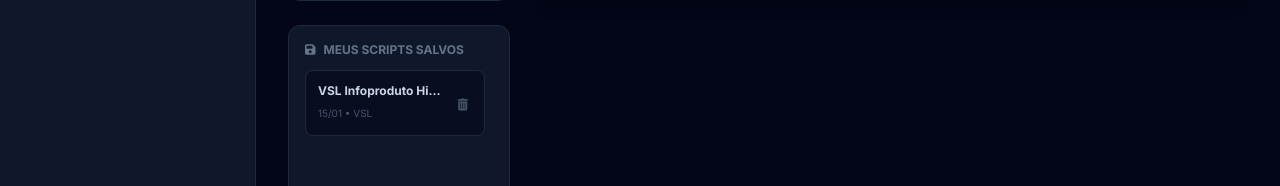
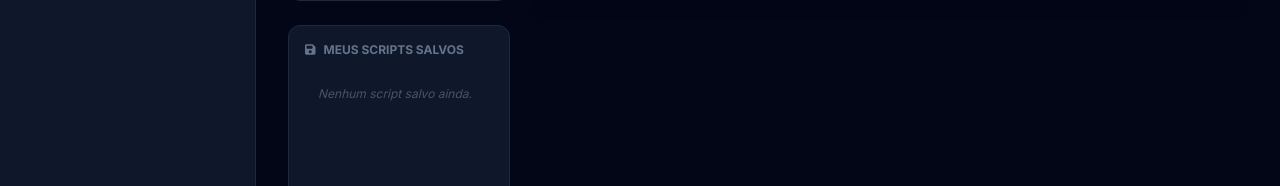
Before and after one commit to tr013432-design/RGP, a React (Vite) app: page / in a window 1280 px wide. Both pictures are taken after a click on the button "Dante". Shown: the part 480-666 px from the top of the page. Built offline with nearby package versions, Linux system fonts and the light colour scheme.

Commit message:
Update DanteModule.tsx

```diff
--- a/components/DanteModule.tsx
+++ b/components/DanteModule.tsx
@@ -1,4 +1,4 @@
-import React, { useState } from 'react';
+import React, { useState, useEffect } from 'react';
 import { generateCopyStrategy } from '../services/aiService';
 import ReactMarkdown from 'react-markdown';
 import remarkGfm from 'remark-gfm';
@@ -17,10 +17,17 @@ const DanteModule: React.FC = () => {
   const [copyOutput, setCopyOutput] = useState('');
   const [isGenerating, setIsGenerating] = useState(false);
 
-  // Estado para armazenar os scripts salvos (Biblioteca)
-  const [savedScripts, setSavedScripts] = useState<SavedScript[]>([
-    { id: '1', title: 'VSL Infoproduto High-Ticket', content: 'Exemplo de script salvo...', date: '15/01', type: 'VSL' }
-  ]);
+  // --- LÓGICA DE SALVAMENTO NO NAVEGADOR (LOCAL STORAGE) ---
+  const [savedScripts, setSavedScripts] = useState<SavedScript[]>(() => {
+    // Ao iniciar, tenta buscar dados salvos
+    const saved = localStorage.getItem('rgp_dante_scripts');
+    return saved ? JSON.parse(saved) : [];
+  });
+
+  // Sempre que a lista 'savedScripts' mudar, salva no navegador
+  useEffect(() => {
+    localStorage.setItem('rgp_dante_scripts', JSON.stringify(savedScripts));
+  }, [savedScripts]);
 
   const TEMPLATES = [
     {
@@ -43,7 +50,6 @@ const DanteModule: React.FC = () => {
     },
   ];
 
-  // 1. Função que faz os botões de Template funcionarem
   const handleTemplateClick = (templatePrompt: string) => {
     setPrompt(templatePrompt);
   };
@@ -61,11 +67,9 @@ const DanteModule: React.FC = () => {
     }
   };
 
-  // 2. Função para Salvar o Script
   const handleSaveScript = () => {
     if (!copyOutput) return;
 
-    // Pergunta o nome do script para o usuário
     const title = window.prompt("Dê um nome para este Script:", "Novo Script RGP");
     if (!title) return;
 
@@ -78,17 +82,15 @@ const DanteModule: React.FC = () => {
     };
 
     setSavedScripts([newScript, ...savedScripts]);
-    alert("Script salvo na sua biblioteca lateral!");
+    alert("Script salvo na sua biblioteca local!");
   };
 
-  // 3. Função para Excluir o Script
   const handleDeleteScript = (id: string) => {
-    if (window.confirm("Tem certeza que deseja excluir este script?")) {
+    if (window.confirm("Tem certeza que deseja excluir este script permanentemente?")) {
       setSavedScripts(savedScripts.filter(s => s.id !== id));
     }
   };
 
-  // Função para carregar um script salvo de volta para a tela
   const handleLoadScript = (script: SavedScript) => {
     setCopyOutput(script.content);
     setPrompt(`(Carregado do histórico: ${script.title})`);
@@ -96,10 +98,8 @@ const DanteModule: React.FC = () => {
 
   return (
     <div className="grid grid-cols-1 lg:grid-cols-4 gap-6 h-[calc(100vh-100px)]">
-      {/* COLUNA DA ESQUERDA: TEMPLATES E BIBLIOTECA */}
+      {/* COLUNA DA ESQUERDA */}
       <div className="lg:col-span-1 space-y-6 flex flex-col h-full">
-
-        {/* Templates */}
         <div>
           <h3 className="font-bold text-lg mb-4 text-white">Templates Rápidos</h3>
           <div className="space-y-3">
@@ -116,7 +116,6 @@ const DanteModule: React.FC = () => {
           </div>
         </div>
 
-        {/* Biblioteca de Scripts Salvos */}
         <div className="flex-1 bg-slate-900 border border-slate-800 rounded-xl p-4 overflow-hidden flex flex-col">
           <h4 className="text-xs font-bold uppercase text-slate-500 mb-3 flex items-center gap-2">
             <i className="fas fa-save"></i> Meus Scripts Salvos
@@ -148,7 +147,7 @@ const DanteModule: React.FC = () => {
         </div>
       </div>
 
-      {/* COLUNA DA DIREITA: ÁREA DE CRIAÇÃO */}
+      {/* COLUNA DA DIREITA */}
       <div className="lg:col-span-3 flex flex-col gap-6 h-full overflow-y-auto pb-10">
         <div className="bg-slate-900 p-6 rounded-xl border border-slate-800 shadow-lg shrink-0">
           <h3 className="font-bold text-xl mb-4 flex items-center gap-2 text-white">
@@ -185,7 +184,6 @@ const DanteModule: React.FC = () => {
           </div>
         </div>
 
-        {/* ÁREA DE SAÍDA (RESULTADO) */}
         {copyOutput && (
           <div className="bg-slate-900 p-8 rounded-xl border border-slate-800 animate-in slide-in-from-bottom-4 duration-500 relative shadow-2xl mb-10">
             <div className="flex justify-between items-center mb-6 border-b border-slate-800 pb-4">
@@ -193,14 +191,12 @@ const DanteModule: React.FC = () => {
                 <i className="fas fa-scroll mr-2"></i>Produção Gerada
               </span>
               <div className="flex gap-2">
-                {/* BOTÃO DE SALVAR */}
                 <button
                   onClick={handleSaveScript}
                   className="text-xs flex items-center gap-2 bg-emerald-600/10 hover:bg-emerald-600 border border-emerald-600/30 hover:border-emerald-600 text-emerald-400 hover:text-white px-4 py-2 rounded-lg transition-all font-bold"
                 >
                   <i className="fas fa-save"></i> Salvar na Biblioteca
                 </button>
-                {/* BOTÃO DE COPIAR */}
                 <button
                   onClick={() => navigator.clipboard.writeText(copyOutput)}
                   className="text-xs flex items-center gap-2 bg-slate-800 hover:bg-purple-600 border border-slate-700 hover:border-purple-500 text-slate-300 hover:text-white px-4 py-2 rounded-lg transition-all font-bold"
```
